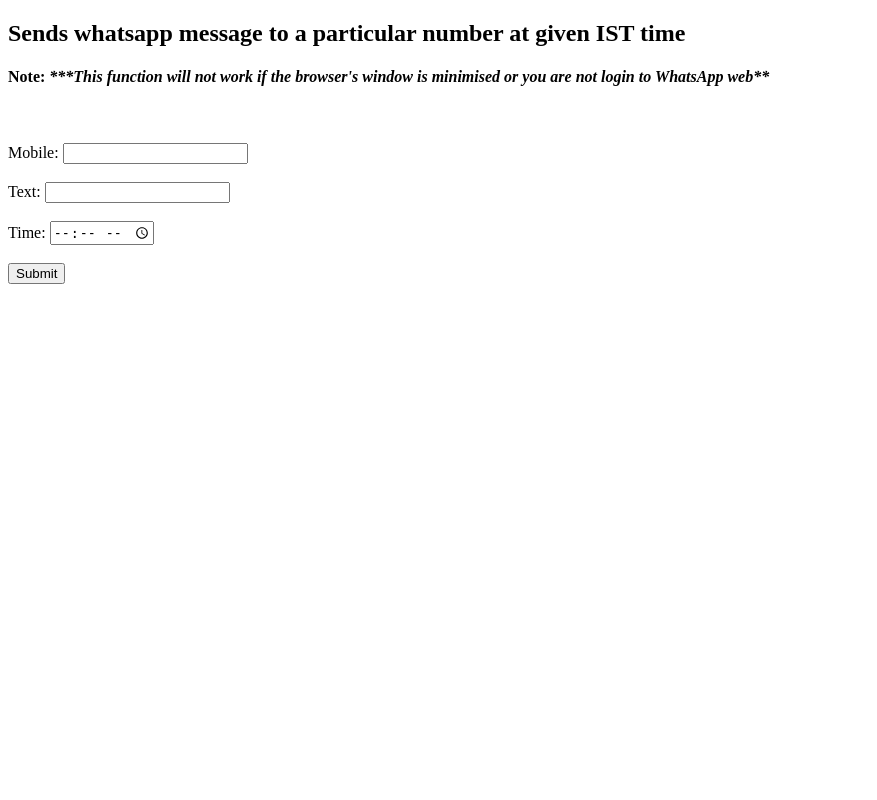
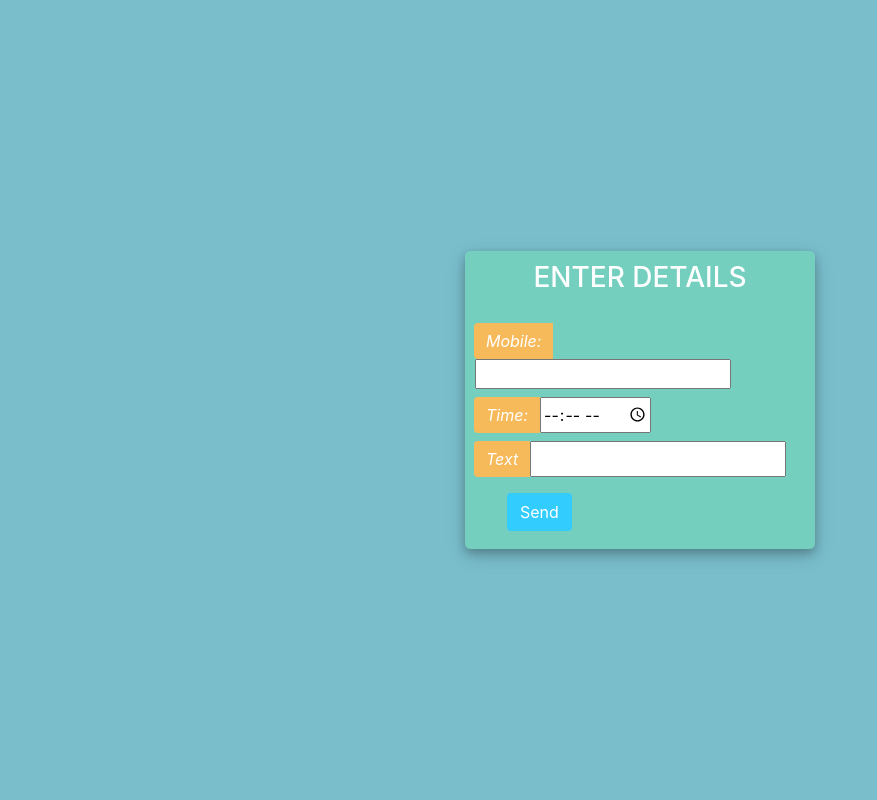
Before and after one commit to Arpit7272/PythonAddons, a Django app: page / in a window 1280 px wide. Shown: the whole page, without its empty margins (0-877 px from the left). Run offline with Django 3.2, Linux system fonts and the light colour scheme; some libraries are stand-ins or nearby versions.

Commit message:
change-in-template

```diff
--- a/PythonCodes/settings.py
+++ b/PythonCodes/settings.py
@@ -26,7 +26,7 @@ SECRET_KEY = '=&n)b^*f+9=0(#64-$ga)3d63svi9$ayp^-k=e+p+k9j*^*28^'
 # SECURITY WARNING: don't run with debug turned on in production!
 DEBUG = False
 
-ALLOWED_HOSTS = ['127.0.0.1','0.0.0.0']
+ALLOWED_HOSTS = ['127.0.0.1','0.0.0.0','whatsapp-auto-reply-byarpit.herokuapp.com']
 
 
 # Application definition
--- a/SendReply/templates/details.html
+++ b/SendReply/templates/details.html
@@ -1,36 +1,141 @@
+<!-- <form action="POST">
+    {{form.as_p}}
+</form> -->
+
 <!DOCTYPE html>
-<html lang="en-US">
+<html>
+
 <head>
-        <title>
-            Whatsapp_Replier
-        </title>
+    <title>Whatsapp_Replier</title>
+    <link rel="stylesheet" href="https://stackpath.bootstrapcdn.com/bootstrap/4.1.3/css/bootstrap.min.css"
+        integrity="sha384-MCw98/SFnGE8fJT3GXwEOngsV7Zt27NXFoaoApmYm81iuXoPkFOJwJ8ERdknLPMO" crossorigin="anonymous">
+    <script src="https://ajax.googleapis.com/ajax/libs/jquery/3.3.1/jquery.min.js"></script>
+    <link rel="stylesheet" href="https://use.fontawesome.com/releases/v5.6.1/css/all.css"
+        integrity="sha384-gfdkjb5BdAXd+lj+gudLWI+BXq4IuLW5IT+brZEZsLFm++aCMlF1V92rMkPaX4PP" crossorigin="anonymous">
 
     <script src="https://code.jquery.com/jquery-3.0.0.js"></script>
     <script src="https://code.jquery.com/jquery-migrate-3.3.2.js"></script>
     <script src="http://malsup.github.io/jquery.blockUI.js"></script>
 
 
+    <style>
+        body,
+        html {
+            margin: 0;
+            padding: 0;
+            height: 100%;
+            background: #7abecc !important;
+        }
+
+        .user_card {
+            width: 350px;
+            margin-top: auto;
+            margin-bottom: auto;
+            background: #74cfbf;
+            position: relative;
+            display: flex;
+            justify-content: center;
+            flex-direction: column;
+            padding: 10px;
+            box-shadow: 0 4px 8px 0 rgba(0, 0, 0, 0.2), 0 6px 20px 0 rgba(0, 0, 0, 0.19);
+            -webkit-box-shadow: 0 4px 8px 0 rgba(0, 0, 0, 0.2), 0 6px 20px 0 rgba(0, 0, 0, 0.19);
+            -moz-box-shadow: 0 4px 8px 0 rgba(0, 0, 0, 0.2), 0 6px 20px 0 rgba(0, 0, 0, 0.19);
+            border-radius: 5px;
+
+        }
+
+        .form_container {
+            margin-top: 20px;
+        }
+
+        #form-title {
+            color: #fff;
+
+        }
+
+        .login_btn {
+            width: 100%;
+            background: #33ccff !important;
+            color: white !important;
+        }
+
+        .login_btn:focus {
+            box-shadow: none !important;
+            outline: 0px !important;
+        }
+
+        .login_container {
+            padding: 0 2rem;
+        }
+
+        .input-group-text {
+            background: #f7ba5b !important;
+            color: white !important;
+            border: 0 !important;
+            border-radius: 0.25rem 0 0 0.25rem !important;
+        }
+
+        .input_user,
+        .input_pass:focus {
+            box-shadow: none !important;
+            outline: 0px !important;
+        }
+
+        #messages {
+            background-color: grey;
+            color: #fff;
+            padding: 10px;
+            margin-top: 10px;
+        }
+    </style>
+
 </head>
+
 <body>
-        <h2>Sends whatsapp message to a particular number at given IST time </h2>
-        <h4>Note: <i>***This function will not work if the browser's window is minimised or you are not login to WhatsApp web**</i></h4>
-        <form method="post" action='/reply/' id='form'>
-            {%csrf_token%}
-            <br></br>
-            <label for="Mobile">Mobile:</label>
+    <div class="container h-100">
+        <div class="d-flex justify-content-center h-100">
+            <div class="user_card">
+                <div class="d-flex justify-content-center">
+
+
+                    <h3 id="form-title">ENTER DETAILS</h3>
+                </div>
+                <div class="d-flex justify-content-center form_container">
+                    <form method="POST" action="">
+                        {% csrf_token %}
+                        <div class="input-group mb-2">
+                            <div class="input-group-append">
+                                <span class="input-group-text"><i>Mobile:</i></span>
+                            </div>
                             <input type="tel" id="Mobile" name="number" pattern="^[6-9]{1}[0-9]{9}]$" required>
-            <br></br>
-            <label for="Text">Text:</label>
-            <input type ='textarea' id='Text' name='text'>
-            <br></br>
-            <label for="Time">Time:</label>
-            <input type="time"  id ='Time' name="time" required>
-            <br></br>
-            <input type ='submit' id ='submit'>
+
+                        </div>
+
+
+                        <div class="input-group mb-2">
+                            <div class="input-group-append">
+                                <span class="input-group-text"><i>Time:</i></span>
+                            </div>
+                            <input type="time" id='Time' name="time" required>
+                        </div>
+                        <div class="input-group mb-2">
+                            <div class="input-group-append">
+                                <span class="input-group-text"><i>Text</i></span>
+                            </div>
+                            <input type='textarea' id='Text' name='text'>
+
+                            <div class="d-flex justify-content-center mt-3 login_container">
+                                <input class="btn login_btn" type="submit" value="Send">
+                            </div>
                     </form>
+
+                </div>
+            </div>
+        </div>
+    </div>
     <script>
-        $(document).ready(function() {
-            $('#submit').click(function() {
+        $(document).ready(function () {
+            $('#submit').click(function () {
                 $.blockUI({
                     message: '<h1> Whatsapp will open before 20 seconds of selected time and message will be delivered. Ypu can close this tab now</h1>',
                     css: {
@@ -41,13 +146,14 @@
                         '-moz-border-radius': '10px',
                         opacity: .5,
                         color: '#fff'
-                } });
+                    }
+                });
 
                 // setTimeout($.unblockUI);
 
             });
         });
     </script>
+</body>
 
-    </body>
 </html>
```
Also changed, not shown: SendReply/templates/details_bkp.html (added, +53 -0 lines). Lines whose indentation alone changed are shown as unchanged.
